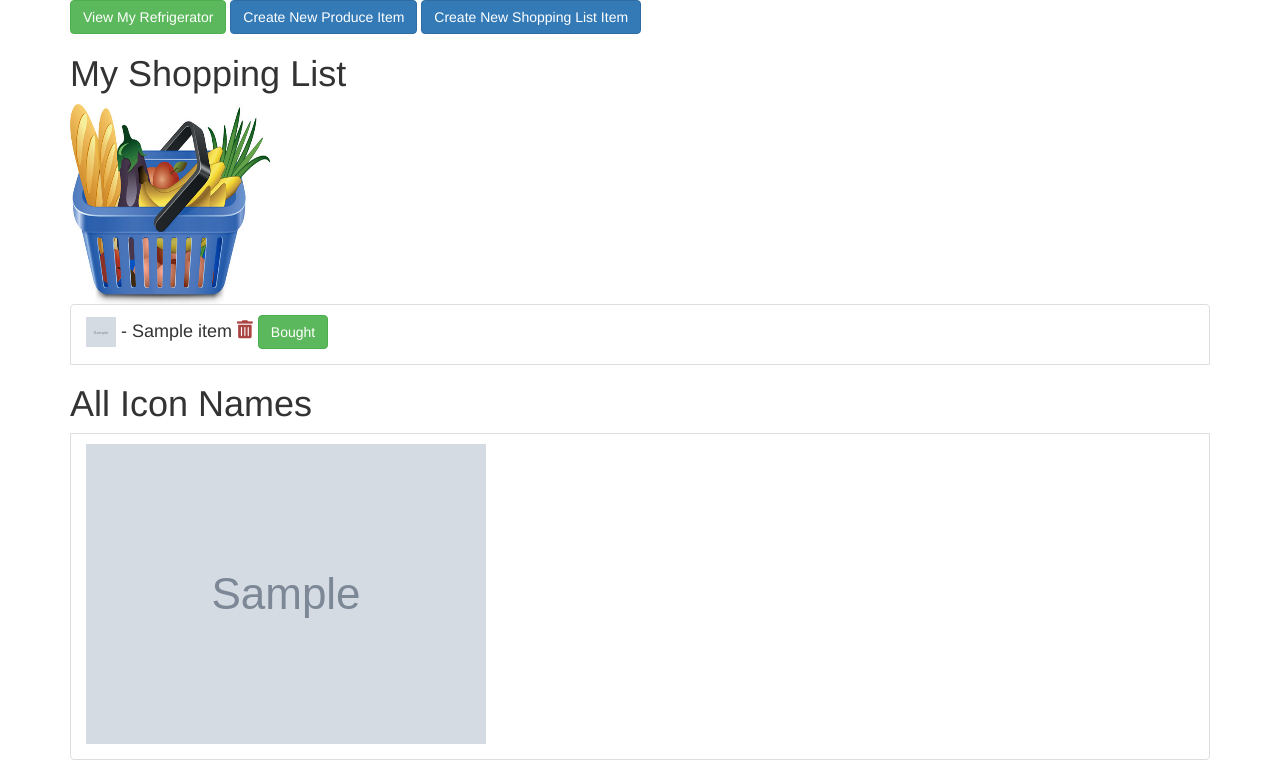
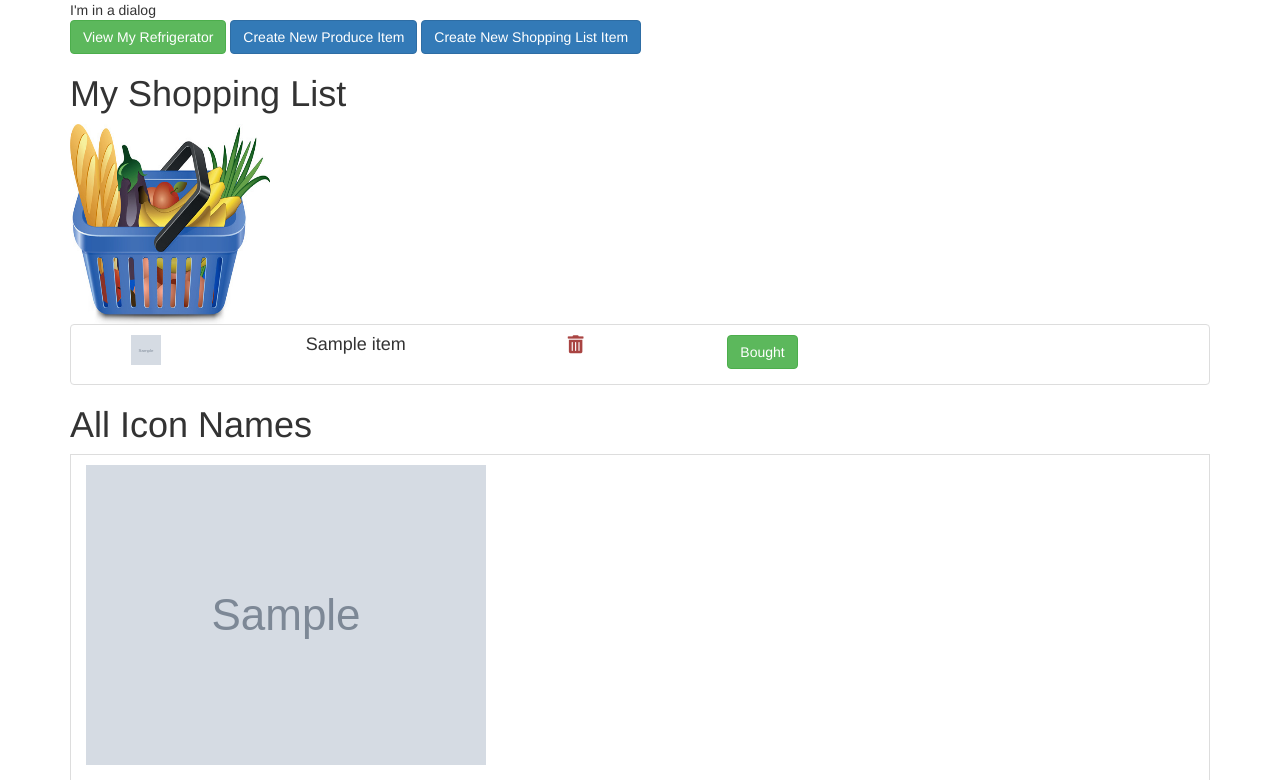
Before and after one commit to Maze5656/237-Symfony, a Symfony app: template templates/shopping_list.html.twig in a window 1280 px wide. Shown: the top 780 px of the page. Run offline with Twig, Linux system fonts and the light colour scheme; the template is opened without the code that fills it: most values are stand-ins (such as "Sample title", 1, 10 or a date in 2020); grey boxes marked "Sample" are stand-in pictures; some libraries are stand-ins or nearby versions.

Commit message:
Formatting of lists improved

```diff
--- a/templates/shopping_list.html.twig
+++ b/templates/shopping_list.html.twig
@@ -3,12 +3,13 @@
 {% block title %}My Shopping List{% endblock %}
 
 {% block body %}
+    <div id="dialog" title="Dialog Title">I'm in a dialog</div>
+
     <a class="btn btn-success" href="refrigerator">View My Refrigerator</a>
     <a class="btn btn-primary" href="../new-produce-item">Create New Produce Item</a>
     <a class="btn btn-primary" href="../new-shopping-list-item">Create New Shopping List Item</a>
 
     <h1>My Shopping List</h1>
-
     <img class="mt-4 mb-4" src="/uploads/basket.jpg" style="height: 200px"; width="200px">
 
     <div class="list-group">
@@ -17,24 +18,33 @@
 
         <ul class="list-unstyled list-group">
 
-                <div class="d-flex w-100 justify-content-between list-group-item">
+                <div class="d-flex w-400 justify-content-between list-group-item">
                     <h4 class="list-group-item-heading">
+                        <li id="{{ item.Id }}-list-item" style="padding: 0px 30px;">
 
-                        <li id="{{ item.Id }}-list-item">
-                            <img style="height: 30px; width: 30px" src="/uploads/{{ item.icon.getIconImage() }}"/>
-                             - {{ item.name }}
-                            <span data-url={{ path('delete_refItem', { id: item.Id }) }} id="{{ item.Id }}">
-                                <i class="fas fa-trash-alt text-danger"></i>
-                            </span>
-                            <button data-url={{ path("list-to-ref", { id: item.Id }) }} id="{{ item.Id }}" class="btn btn-success">
+                            <div class="col-md-2 ">
+                                <img style="height: 30px; width: 30px" src="/uploads/{{ item.icon.getIconImage() }}"/>
+                            </div>
+
+                            <div class="col-md-3 ">
+                                {{ item.name }}
+                            </div>
+
+                            <div class="col-md-2 ">
+                                <span data-url={{ path('delete_refItem', { id: item.Id }) }} id="{{ item.Id }}">
+                                    <i class="fas fa-trash-alt text-danger"></i>
+                                </span>
+                            </div>
+
+                            <button class="btn btn-success" data-toggle="modal" data-target="#hiddenModal" id="modalButton">
                                 Bought
                             </button>
                         </li>
-
                     </h4>
                 </div>
 
         {% endfor %}
+        </ul>
 
         {% if iconNames is defined %}
             <h1>All Icon Names</h1>
@@ -52,16 +62,26 @@
             {% endfor %}
         {% endif %}
 
-    </div>
     <a href="{{ path("shopping_list_download") }}" class="btn btn-info">
         <i class="fas fa-download"></i> Download
     </a>
+
+    </div>
 {% endblock %}
 
 {% block javascripts %}
     {{ parent() }}
     <script>
         $(document).ready(function() {
+            // Hide the date picker immediately
+            //$("#hiddenModal").hide();
+            $(function () {
+                $('#dialog').dialog({
+                    modal: true,
+                    autoOpen: false
+                });
+            });
+
             $('ul li span').click(function(e) {
                 let item_id = $(this).attr('Id');
 
@@ -73,16 +93,22 @@
                 });
             })
 
-            $('ul li button').click(function(e) {
-                let item_id = $(this).attr('Id');
+            // Show the expiration date window
+            // $('ul li button').click(function(e) {
+            //     $("#hiddenModal").show();
+            // })
 
-                $.ajax({
-                    url: $(this).data('url'),
-                    method: 'PUT'
-                }).done(function() {
-                    $('#' + item_id + '-list-item').hide();
-                });
-            })
+            // Move to refrigerator button
+            // $('ul li button').click(function(e) {
+            //     let item_id = $(this).attr('Id');
+            //
+            //     $.ajax({
+            //         url: $(this).data('url'),
+            //         method: 'PUT'
+            //     }).done(function() {
+            //         $('#' + item_id + '-list-item').hide();
+            //     });
+            // })
         });
     </script>
 {% endblock %}
```
Also changed, not shown: public/uploads/181dfbf6a9acf3f2bb32a3bf524ad57a.svg (added), public/uploads/aefaaff913aea21fc8fa911d29c7a5cb.svg (added).
